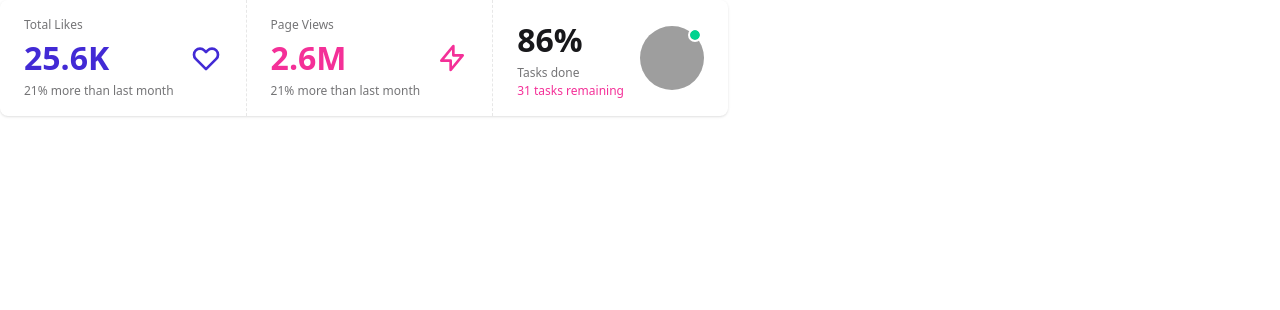
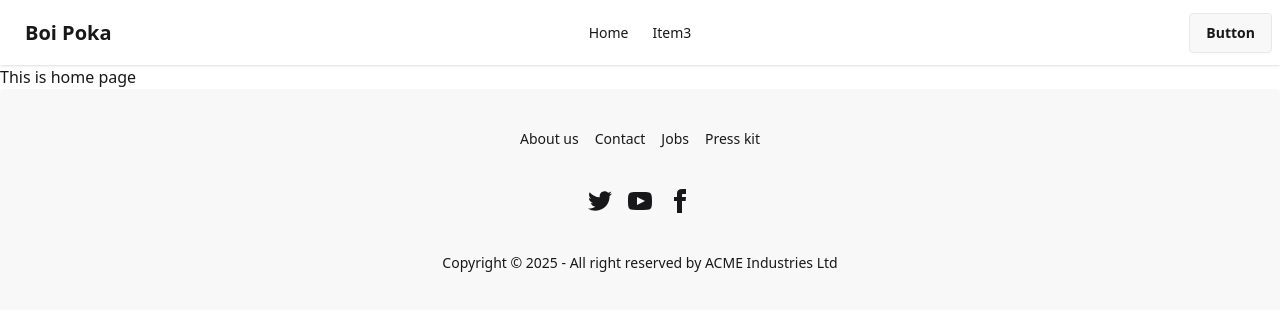
Before and after one commit to shafrinahamed097/boi-poka-book-vibe, a React (Vite) app: page / in a window 1280 px wide. Shown: the top 310 px of the page. Built offline with nearby package versions, Linux system fonts and the light colour scheme; grey boxes are pictures that could not be loaded.

Commit message:
nested route and navbar setup

```diff
--- /dev/null
+++ b/src/Components/Dashboard/Dashboard.jsx
@@ -0,0 +1,11 @@
+import React from 'react';
+
+const Dashboard = () => {
+  return (
+    <div>
+      <h2 className="text-5xl">Dashboard</h2>
+    </div>
+  );
+};
+
+export default Dashboard;
--- /dev/null
+++ b/src/Components/Error/Error.jsx
@@ -0,0 +1,12 @@
+import React from 'react';
+
+const Error = () => {
+  return (
+    <div>
+      <h2 className="text-5xl">Page not found</h2>
+      <p>Status: 404</p>
+    </div>
+  );
+};
+
+export default Error;
--- /dev/null
+++ b/src/Components/Footer/Footer.jsx
@@ -0,0 +1,56 @@
+import React from "react";
+
+const Footer = () => {
+  return (
+   <footer className="footer footer-horizontal footer-center bg-base-200 text-base-content rounded p-10">
+  <nav className="grid grid-flow-col gap-4">
+    <a className="link link-hover">About us</a>
+    <a className="link link-hover">Contact</a>
+    <a className="link link-hover">Jobs</a>
+    <a className="link link-hover">Press kit</a>
+  </nav>
+  <nav>
+    <div className="grid grid-flow-col gap-4">
+      <a>
+        <svg
+          xmlns="http://www.w3.org/2000/svg"
+          width="24"
+          height="24"
+          viewBox="0 0 24 24"
+          className="fill-current">
+          <path
+            d="M24 4.557c-.883.392-1.832.656-2.828.775 1.017-.609 1.798-1.574 2.165-2.724-.951.564-2.005.974-3.127 1.195-.897-.957-2.178-1.555-3.594-1.555-3.179 0-5.515 2.966-4.797 6.045-4.091-.205-7.719-2.165-10.148-5.144-1.29 2.213-.669 5.108 1.523 6.574-.806-.026-1.566-.247-2.229-.616-.054 2.281 1.581 4.415 3.949 4.89-.693.188-1.452.232-2.224.084.626 1.956 2.444 3.379 4.6 3.419-2.07 1.623-4.678 2.348-7.29 2.04 2.179 1.397 4.768 2.212 7.548 2.212 9.142 0 14.307-7.721 13.995-14.646.962-.695 1.797-1.562 2.457-2.549z"></path>
+        </svg>
+      </a>
+      <a>
+        <svg
+          xmlns="http://www.w3.org/2000/svg"
+          width="24"
+          height="24"
+          viewBox="0 0 24 24"
+          className="fill-current">
+          <path
+            d="M19.615 3.184c-3.604-.246-11.631-.245-15.23 0-3.897.266-4.356 2.62-4.385 8.816.029 6.185.484 8.549 4.385 8.816 3.6.245 11.626.246 15.23 0 3.897-.266 4.356-2.62 4.385-8.816-.029-6.185-.484-8.549-4.385-8.816zm-10.615 12.816v-8l8 3.993-8 4.007z"></path>
+        </svg>
+      </a>
+      <a>
+        <svg
+          xmlns="http://www.w3.org/2000/svg"
+          width="24"
+          height="24"
+          viewBox="0 0 24 24"
+          className="fill-current">
+          <path
+            d="M9 8h-3v4h3v12h5v-12h3.642l.358-4h-4v-1.667c0-.955.192-1.333 1.115-1.333h2.885v-5h-3.808c-3.596 0-5.192 1.583-5.192 4.615v3.385z"></path>
+        </svg>
+      </a>
+    </div>
+  </nav>
+  <aside>
+    <p>Copyright © {new Date().getFullYear()} - All right reserved by ACME Industries Ltd</p>
+  </aside>
+</footer>
+  );
+};
+
+export default Footer;
--- /dev/null
+++ b/src/Components/Home/Home.jsx
@@ -0,0 +1,11 @@
+import React from 'react';
+
+const Home = () => {
+  return (
+    <div>
+      <h2>This is home page</h2>
+    </div>
+  );
+};
+
+export default Home;
--- /dev/null
+++ b/src/Components/NavBar/NavBar.jsx
@@ -0,0 +1,55 @@
+import link from "daisyui/components/link";
+import React from "react";
+
+const NavBar = () => {
+  const links = (
+    <>
+      <li>
+        <a>Home</a>
+      </li>
+      <li>
+        <a>Item3</a>
+      </li>
+    </>
+  );
+  return (
+    <div className="navbar bg-base-100 shadow-sm">
+      <div className="navbar-start">
+        <div className="dropdown">
+          <div tabIndex={0} role="button" className="btn btn-ghost lg:hidden">
+            <svg
+              xmlns="http://www.w3.org/2000/svg"
+              className="h-5 w-5"
+              fill="none"
+              viewBox="0 0 24 24"
+              stroke="currentColor"
+            >
+              {" "}
+              <path
+                strokeLinecap="round"
+                strokeLinejoin="round"
+                strokeWidth="2"
+                d="M4 6h16M4 12h8m-8 6h16"
+              />{" "}
+            </svg>
+          </div>
+          <ul
+            tabIndex={0}
+            className="menu menu-sm dropdown-content bg-base-100 rounded-box z-1 mt-3 w-52 p-2 shadow"
+          >
+            {links}
+          </ul>
+        </div>
+        <a className="btn btn-ghost text-xl">Boi Poka</a>
+      </div>
+      <div className="navbar-center hidden lg:flex">
+        <ul className="menu menu-horizontal px-1">{links}</ul>
+      </div>
+      <div className="navbar-end">
+        <a className="btn">Button</a>
+      </div>
+    </div>
+  );
+};
+
+export default NavBar;
--- a/src/Components/Root/Root.jsx
+++ b/src/Components/Root/Root.jsx
@@ -1,62 +1,13 @@
+import { Outlet } from "react-router-dom";
+import Footer from "../Footer/Footer";
+import NavBar from "../NavBar/NavBar";
+
 const Root = () => {
   return (
     <div>
-      <div className="stats shadow">
-        <div className="stat">
-          <div className="stat-figure text-primary">
-            <svg
-              xmlns="http://www.w3.org/2000/svg"
-              fill="none"
-              viewBox="0 0 24 24"
-              className="inline-block h-8 w-8 stroke-current"
-            >
-              <path
-                strokeLinecap="round"
-                strokeLinejoin="round"
-                strokeWidth="2"
-                d="M4.318 6.318a4.5 4.5 0 000 6.364L12 20.364l7.682-7.682a4.5 4.5 0 00-6.364-6.364L12 7.636l-1.318-1.318a4.5 4.5 0 00-6.364 0z"
-              ></path>
-            </svg>
-          </div>
-          <div className="stat-title">Total Likes</div>
-          <div className="stat-value text-primary">25.6K</div>
-          <div className="stat-desc">21% more than last month</div>
-        </div>
-
-        <div className="stat">
-          <div className="stat-figure text-secondary">
-            <svg
-              xmlns="http://www.w3.org/2000/svg"
-              fill="none"
-              viewBox="0 0 24 24"
-              className="inline-block h-8 w-8 stroke-current"
-            >
-              <path
-                strokeLinecap="round"
-                strokeLinejoin="round"
-                strokeWidth="2"
-                d="M13 10V3L4 14h7v7l9-11h-7z"
-              ></path>
-            </svg>
-          </div>
-          <div className="stat-title">Page Views</div>
-          <div className="stat-value text-secondary">2.6M</div>
-          <div className="stat-desc">21% more than last month</div>
-        </div>
-
-        <div className="stat">
-          <div className="stat-figure text-secondary">
-            <div className="avatar avatar-online">
-              <div className="w-16 rounded-full">
-                <img src="https://img.daisyui.com/images/profile/demo/anakeen@192.webp" />
-              </div>
-            </div>
-          </div>
-          <div className="stat-value">86%</div>
-          <div className="stat-title">Tasks done</div>
-          <div className="stat-desc text-secondary">31 tasks remaining</div>
-        </div>
-      </div>
+      <NavBar />
+      <Outlet />
+      <Footer />
     </div>
   );
 };
--- a/src/main.jsx
+++ b/src/main.jsx
@@ -4,12 +4,26 @@
 
 import { createBrowserRouter, RouterProvider } from "react-router-dom";
 import Root from "./Components/Root/Root";
+import Error from "./Components/Error/Error";
+import Home from "./Components/Home/Home";
+import Dashboard from "./Components/Dashboard/Dashboard";
 
 const router = createBrowserRouter([
   {
-    path: '/',
-    element: <Root />
-  }
+    path: "/",
+    element: <Root />,
+    errorElement: <Error />,
+    children: [
+      {
+        path: "/",
+        element: <Home />,
+      },
+      {
+        path:'/dashboard',
+        element: <Dashboard />
+      }
+    ],
+  },
 ]);
 
 createRoot(document.getElementById("root")).render(
```
